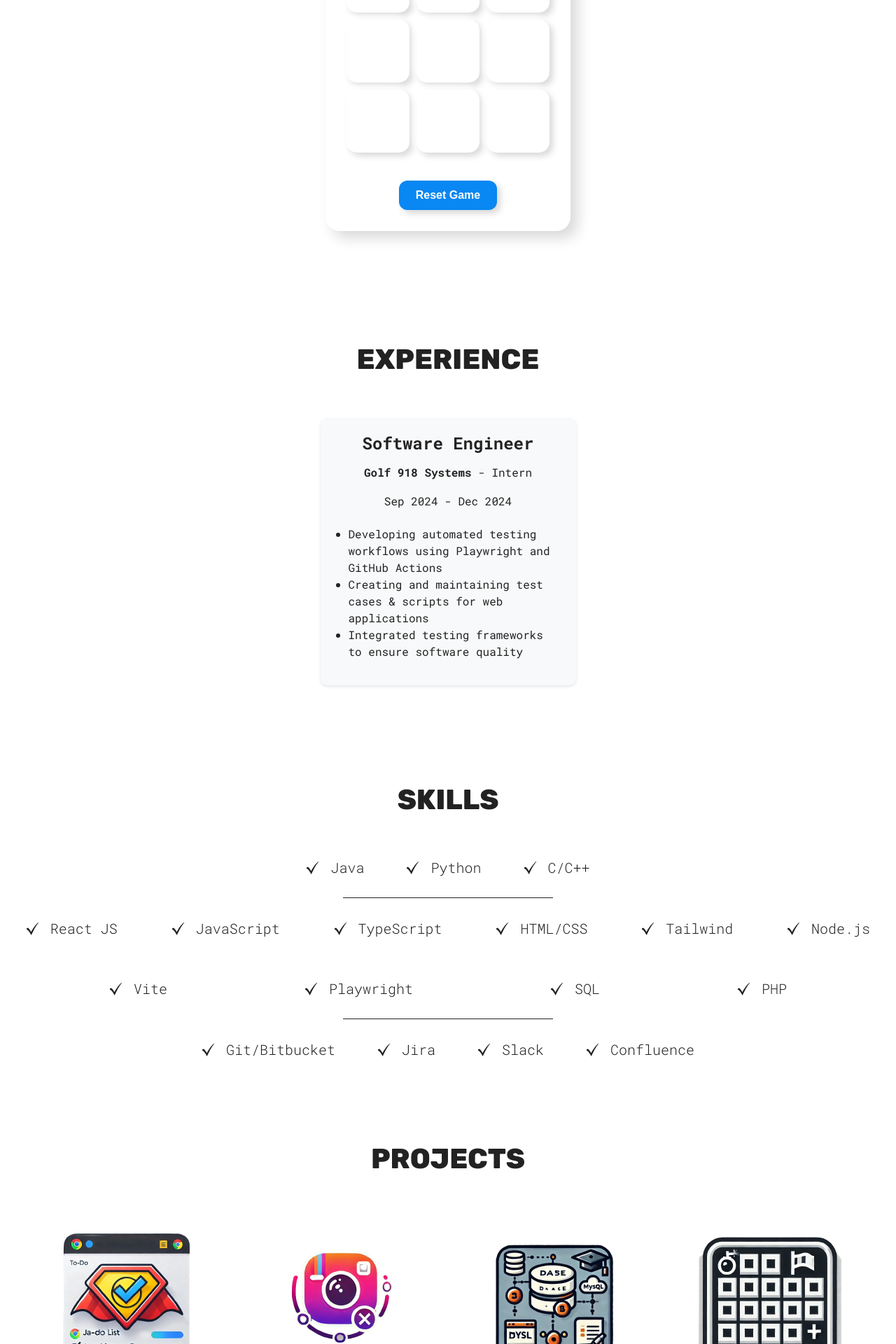
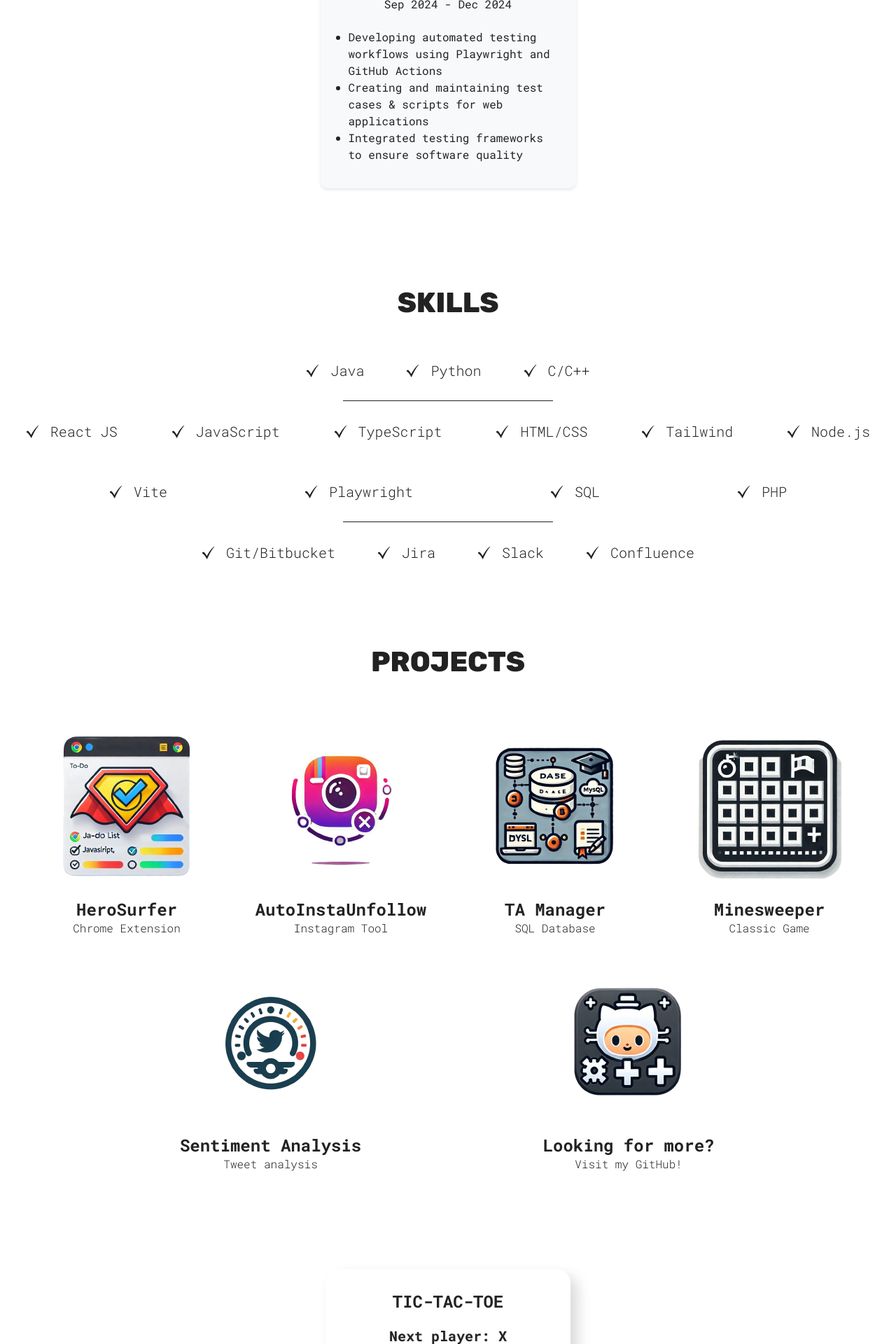
Before and after one commit to Hirbod03/PersonalWebsite, a React (Vite) app: page / in a window 1280 px wide. Shown: the part 1140-3060 px from the top of the page at 70% size. Built offline with nearby package versions, Linux system fonts and the light colour scheme.

Commit message:
ur motha

```diff
--- a/src/App.jsx
+++ b/src/App.jsx
@@ -11,10 +11,10 @@ function App() {
    return (
       <>
          <Hero />
-         <TicTacToe />
          <Experience />
          <Skills />
          <Projects />
+         <TicTacToe />
          <Contact />
          <BackToTopButton />
       </>
```
